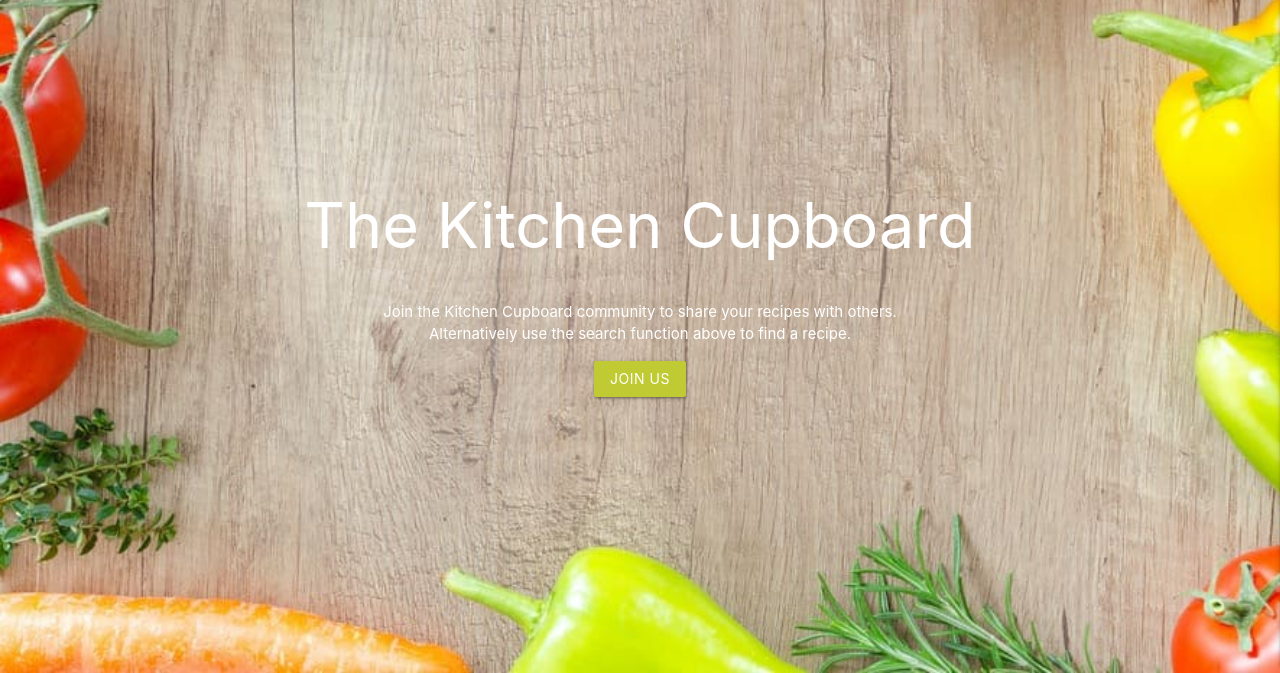
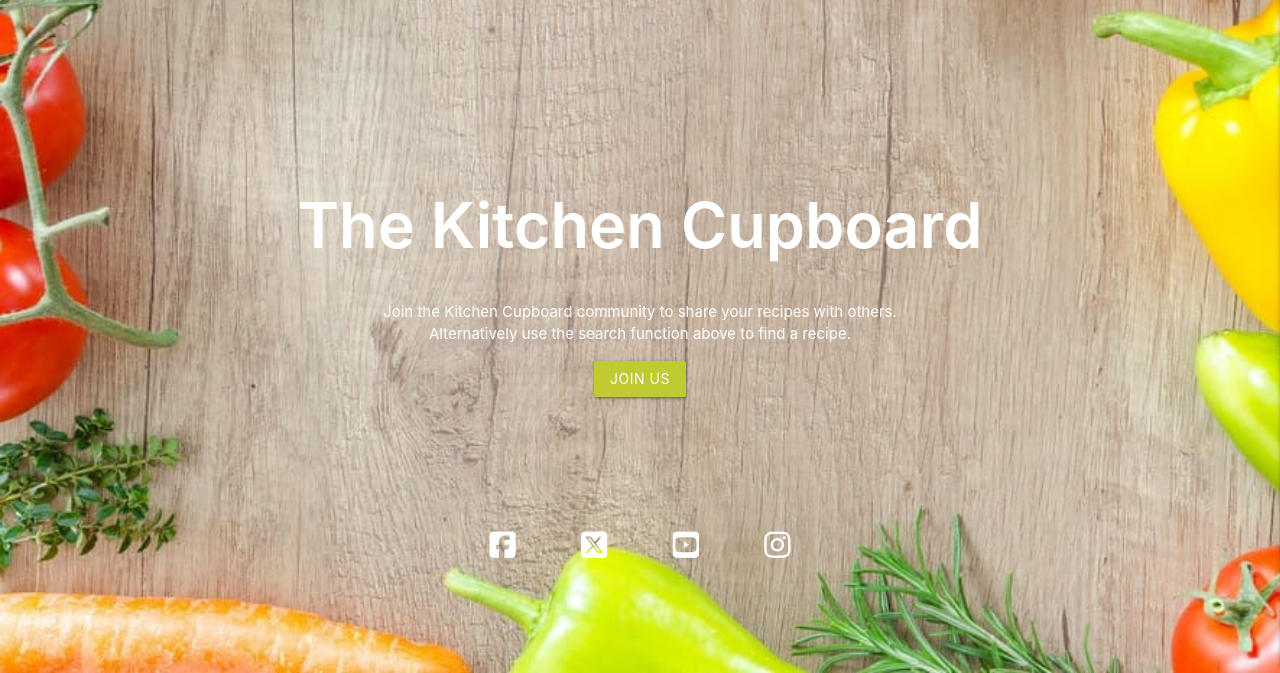
Before and after one commit to LHarveyDev/the-kitchen-cupboard, a Flask app: page / in a window 1280 px wide. Shown: the part 194-867 px from the top of the page. Run offline with Flask 3, Linux system fonts and the light colour scheme; some libraries are stand-ins or nearby versions.

Commit message:
ADD social media links in footer to base template

```diff
--- a/static/css/style.css
+++ b/static/css/style.css
@@ -5,6 +5,10 @@
 .flashes h4 {
     line-height: 1;
     background-color: #c0ca33;
+}
+
+h1 {
+    font-weight: 600;
 }
 
 h2 {
@@ -42,3 +46,29 @@ body {
 .brand-text {
     font-size: 1.5rem;
 }
+
+/* Social Networks*/
+
+.footer {
+    text-align: center;
+    position: fixed;
+    left: 0;
+    bottom: 0;
+    width: 100%;
+}
+
+.social-networks {
+    text-align: center;
+    list-style: none;
+}
+
+.social-networks li {
+    display: inline;
+}
+
+.social-networks i {
+    font-size: 200%;
+    margin: 5px;
+    padding: 2%;
+    color: white;
+}
--- a/templates/base.html
+++ b/templates/base.html
@@ -74,9 +74,21 @@
     </section>
 
     <main class="container">
+
         {% block content %}
         {% endblock %}
+
     </main>
+
+    <!-- Social Network Links -->
+    <footer class="footer">
+        <ul class="social-networks">
+            <li><a href="https://www.facebook.com" target="_blank"><i class="fab fa-facebook-square"></i></a></li>
+            <li><a href="https://www.twitter.com" target="_blank"><i class="fa-brands fa-square-x-twitter"></i></a></li>
+            <li><a href="https://www.youtube.com" target="_blank"><i class="fab fa-youtube-square"></i></a></li>
+            <li><a href="https://www.instagram.com" target="_blank"><i class="fab fa-instagram"></i></a></li>
+        </ul>
+    </footer>
 
     <!-- jquery and Materialize scripts -->
     <script src="https://code.jquery.com/jquery-3.7.1.min.js"
```
Also changed, not shown: README.md, documentation/database_schema.png (added), static/images/sausage-and-pesto-pizza.jpg (deleted), static/images/uxhome.png (added), static/images/uxmobilenav.png (added), static/images/uxregister.png (added), static/images/uxsearch.png (added), static/images/uxsignin.png (added).
